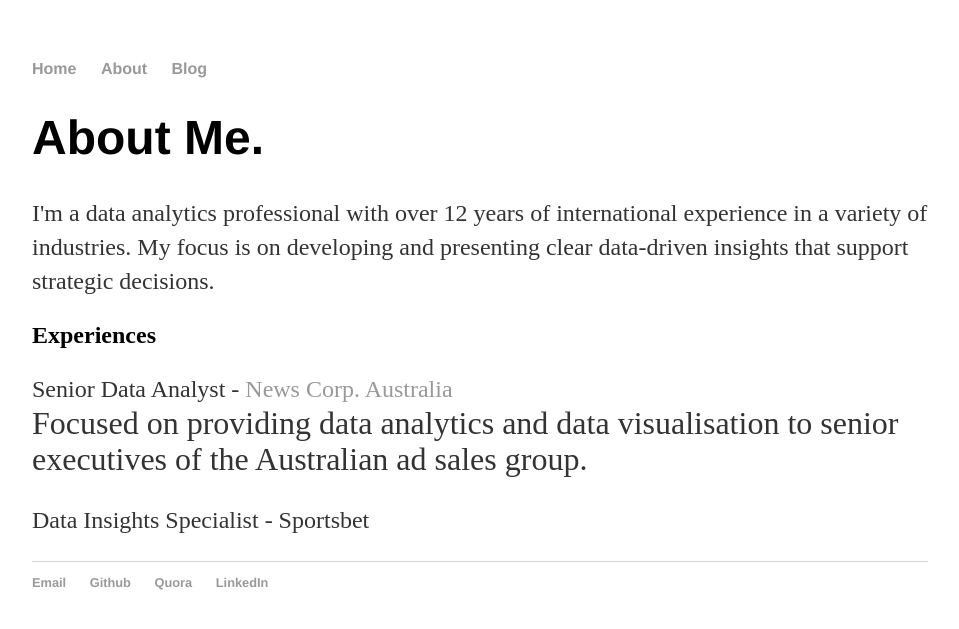
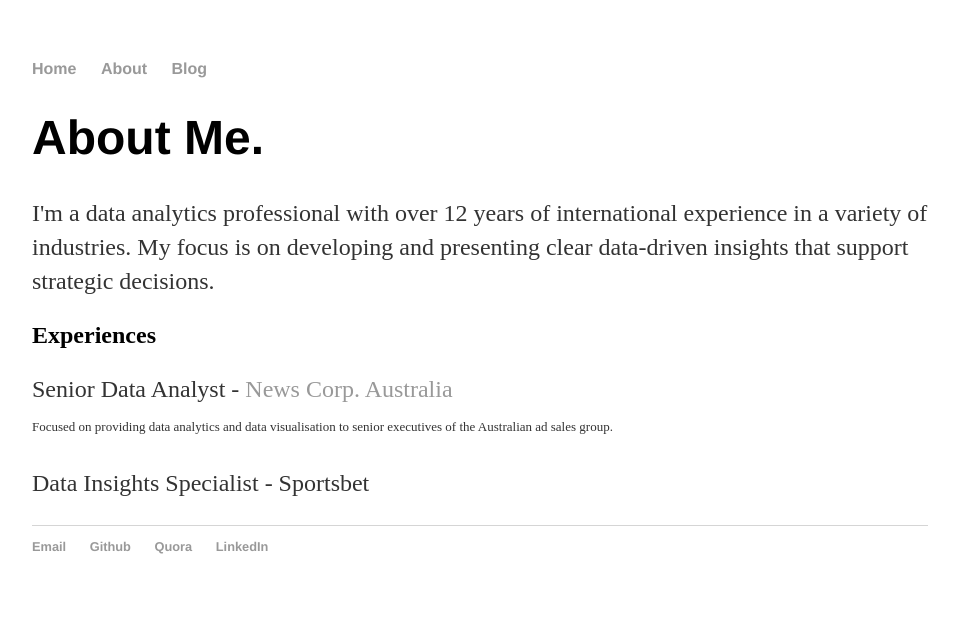
Before and after one commit to FelipeRego/FelipeRego.github.io, a Jekyll site: the page built from about/index.html, in a window 1280 px wide. Shown: the top 629 px of the page, without its empty margins (160-1119 px from the left). Built offline with Jekyll 4.4.1, drawn with Linux system fonts in a browser that asks for light colours.

Commit message:
Update index.html

```diff
--- a/about/index.html
+++ b/about/index.html
@@ -10,7 +10,7 @@ title: Felipe Rego - Data Analyst | Insights | Wrangling | Visualisation | Model
 
 	<h2>Experiences</h2>
 	<p> Senior Data Analyst -  <a href="http://www.newscorpaustralia.com/">News Corp. Australia</a>  <br>
-	 <font size="6">Focused on providing data analytics and data visualisation to senior
+	 <font size="2">Focused on providing data analytics and data visualisation to senior
 	 executives of the Australian ad sales group.</font>
 	</p>
 
```
